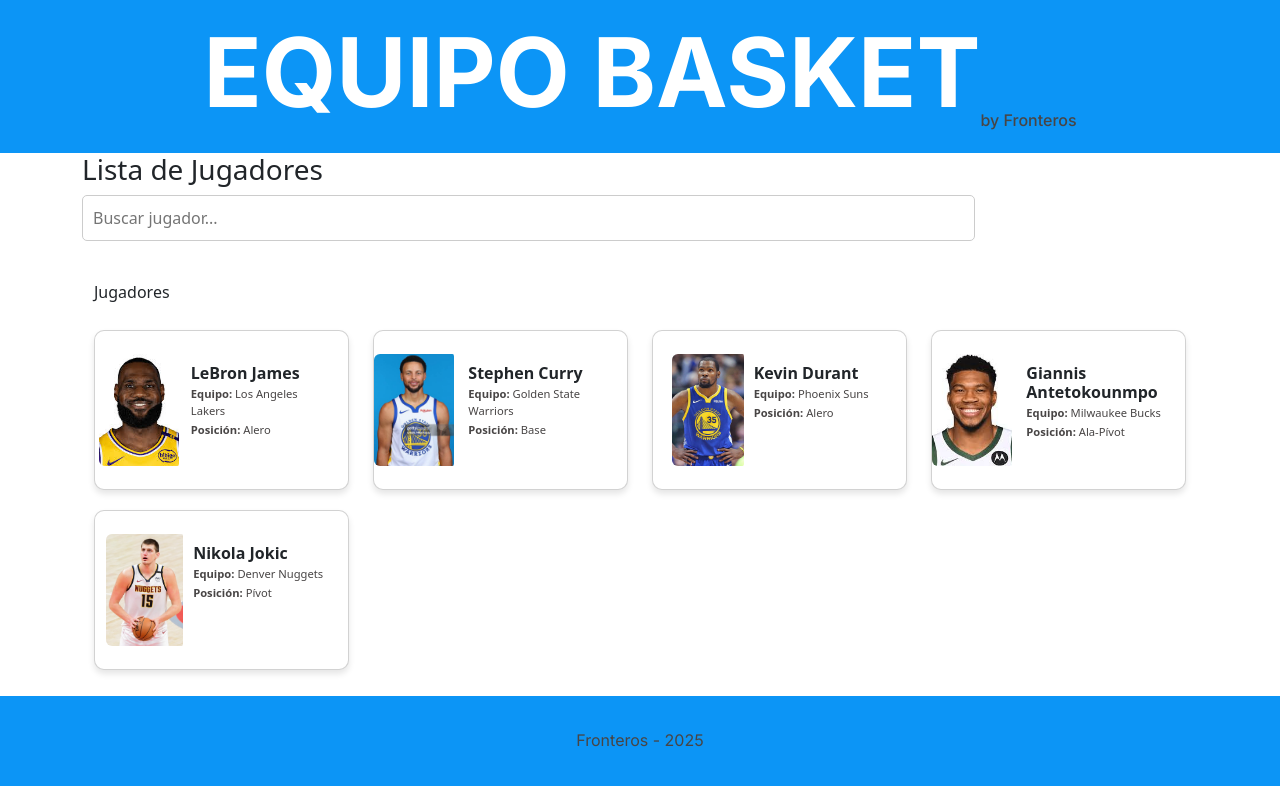
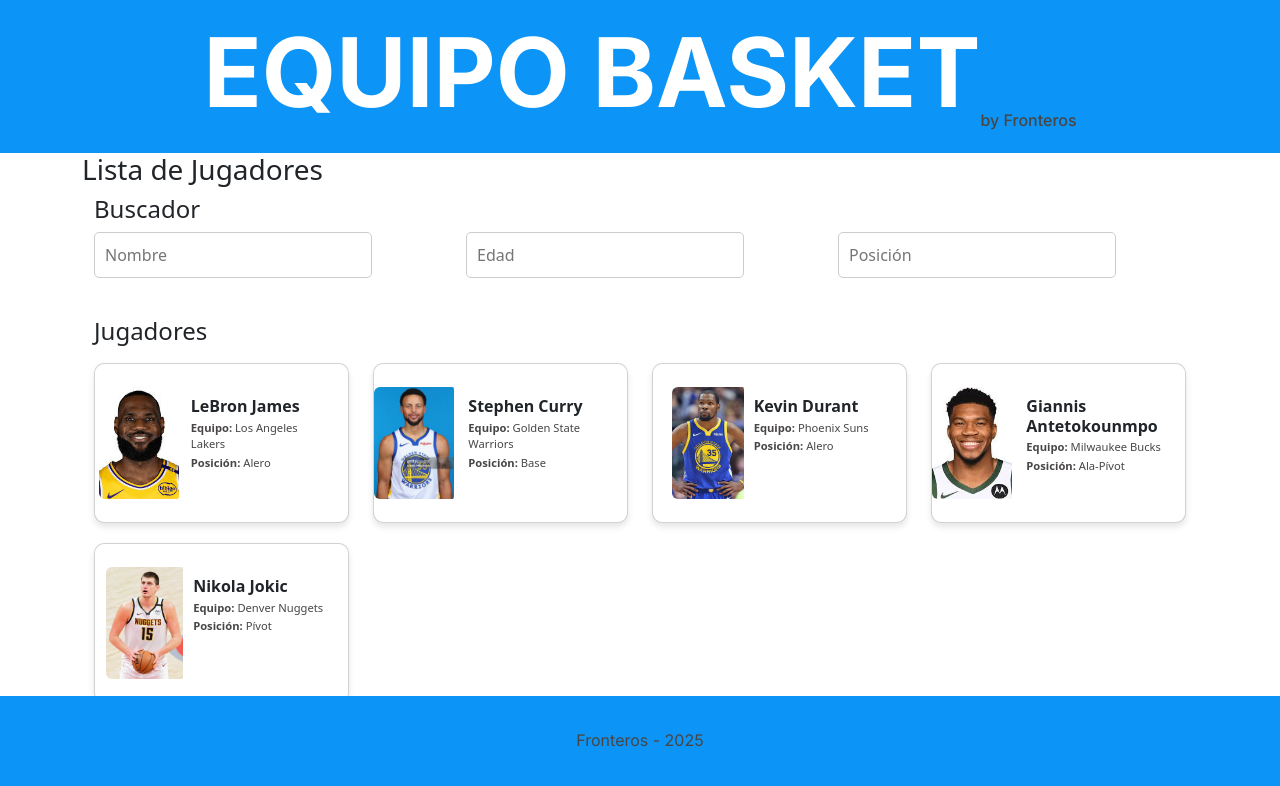
Before and after one commit to JordiPS89/equipo-basket-producto2, an Angular app: page / in a window 1280 px wide. Shown: the top 786 px of the page. Built offline with nearby package versions, Linux system fonts and the light colour scheme.

Commit message:
reparado filtro

```diff
--- a/src/app/components/players/players.component.html
+++ b/src/app/components/players/players.component.html
@@ -1,12 +1,27 @@
 <div class="container justify-content-center pb-32">
   <h3 class = "h3-title">Lista de Jugadores</h3>
+  <div class = "container">
+    <h4 class="buscador-title">Buscador</h4>
+    <div class="row">
+      <div class = "col">
+        <input type="text" [(ngModel)]="filtroNombre" placeholder="Nombre" class="search-bar" />
+      </div>
+      <div class = "col">
+      <input type="text" [(ngModel)]="filtroEdad"  placeholder="Edad" class="search-bar" />
+      </div>
 
-  <input type="text" [(ngModel)]="filtro" placeholder="Buscar jugador..." class="search-bar" />
+      <div class = "col">
+      <input type="text" [(ngModel)]="filtroPosicion" placeholder="Posición" class="search-bar" />
+      </div>
+
+    </div>
+
+  </div>
 
   <div class="container mt-4">
     <div class="row">
-      <p class="grid-title">Jugadores</p>
-      <div class="col-12 col-sm-6 col-md-4 col-lg-3" *ngFor="let jugador of jugadores">
+      <h4 class="grid-title">Jugadores</h4>
+      <div class="col-12 col-sm-6 col-md-4 col-lg-3" *ngFor="let jugador of jugadores |jugadorFiltro :filtroNombre:filtroEdad:filtroPosicion">
         <div class="card player-card" (click)="seleccionarJugador(jugador)">
           <div class="row g-0" >
             <div class="col-4">
--- a/src/app/components/players/players.component.ts
+++ b/src/app/components/players/players.component.ts
@@ -13,7 +13,10 @@
   styleUrls: ['./players.component.css']
 })
 export class PlayersComponent {
-  filtro: string = '';
+  filtroNombre: string = '';
+  filtroEdad: string = '';
+  filtroPosicion: string = '';
+
   jugadores = JUGADORES;
   jugadorSeleccionado: any = null;
   seleccionarJugador(jugador: any) {
@@ -23,4 +26,5 @@
 
 
 
+
 }
--- a/src/app/pipes/jugador-filtro.pipe.ts
+++ b/src/app/pipes/jugador-filtro.pipe.ts
@@ -5,15 +5,27 @@
   standalone: true
 })
 export class JugadorFiltroPipe implements PipeTransform {
-  transform(jugadores: any[], filtro: string): any[] {
-    if (!jugadores || !filtro) {
+  transform(jugadores: any[], filtroName: string,filtroEdad: string, filtroPosicion: string): any[] {
+    if (!jugadores) {
       return jugadores;
     }
-    filtro = filtro.toLowerCase();
-    return jugadores.filter(jugador =>
-      jugador.nombre.toLowerCase().includes(filtro) ||
-      jugador.posicion.toLowerCase().includes(filtro) ||
-      jugador.edad.toString().includes(filtro)
-    );
+    let resultados = jugadores;
+    if(filtroName != ''){
+      filtroName = filtroName.toLowerCase();
+      resultados= resultados.filter(jugador =>
+        jugador.nombre.toLowerCase().includes(filtroName));
+    }
+    if(filtroEdad != ''){
+      filtroEdad = filtroEdad.toLowerCase();
+      resultados= resultados.filter(jugador =>
+        jugador.edad.toString().includes(filtroEdad));
+    }
+    if(filtroPosicion != ''){
+      filtroPosicion = filtroPosicion.toLowerCase();
+      resultados= resultados.filter(jugador =>
+        jugador.posicion.toLowerCase().includes(filtroPosicion));
+    }
+
+    return resultados;
   }
 }
```
Also changed, not shown: src/app/components/players/players.component.css (line endings or trailing spaces).
